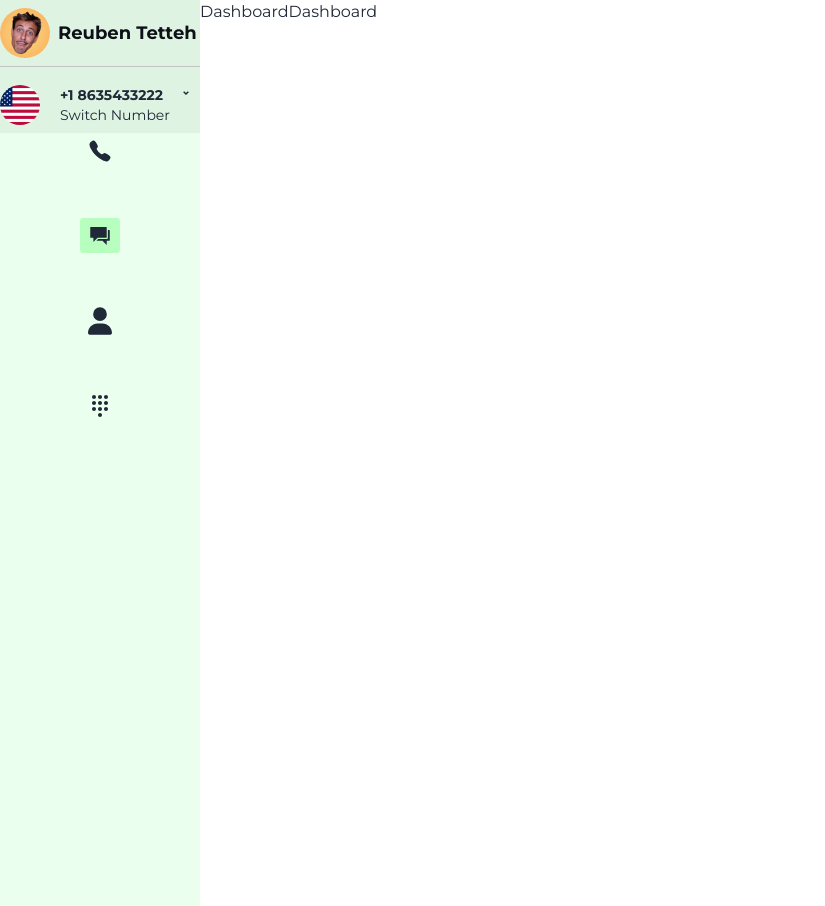
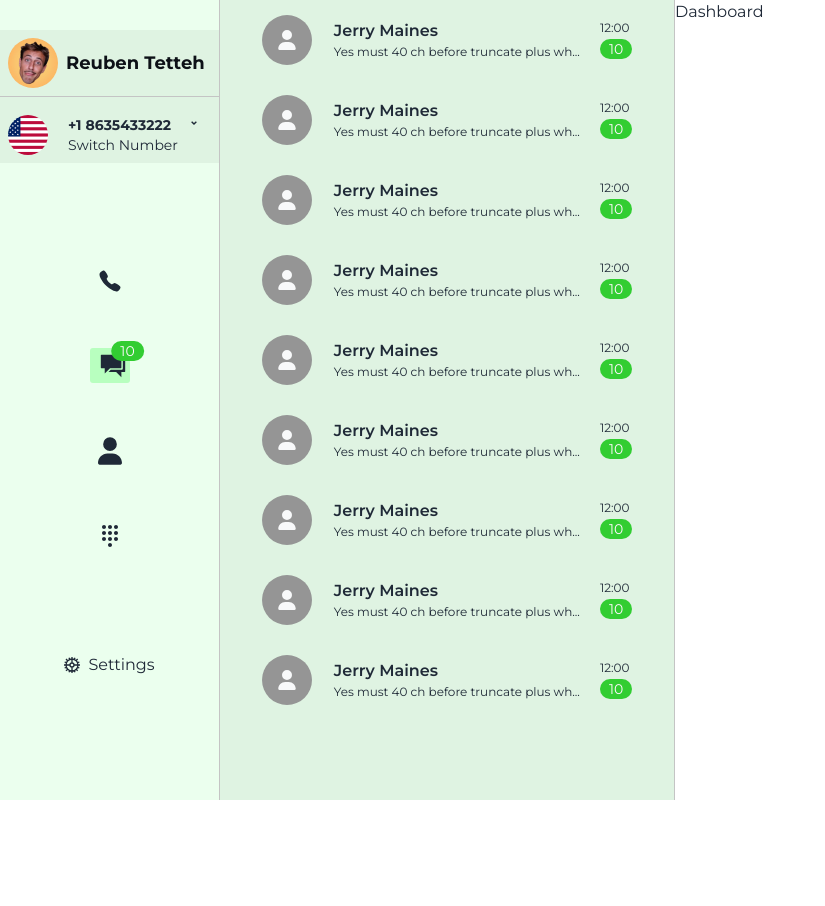
Before and after one commit to rkotchamp/coldbooth, a Next.js app: page /dashboard in a window 1280 px wide. Shown: the whole page, without its empty margins (0-825 px from the left). After the commit the page ends 800 px from the top, so only its background shows below. Built offline with nearby package versions, Linux system fonts and the light colour scheme.

Commit message:
crerated the panel chat ui

```diff
--- /dev/null
+++ b/app/components/Messages/AllMesssages/AllMessageUsers.js
@@ -0,0 +1,17 @@
+import MessageUsers from "../messageUsers/MessageUsers";
+
+export default function AllMessageUsers() {
+  return (
+    <div>
+      <MessageUsers />
+      <MessageUsers />
+      <MessageUsers />
+      <MessageUsers />
+      <MessageUsers />
+      <MessageUsers />
+      <MessageUsers />
+      <MessageUsers />
+      <MessageUsers />
+    </div>
+  );
+}
--- /dev/null
+++ b/app/components/Messages/messageUsers/MessageUsers.js
@@ -0,0 +1,28 @@
+import { FaUser } from "react-icons/fa6";
+
+export default function MessageUsers() {
+  return (
+    <div className="flex h-[70px] w-full items-center justify-center gap-[22px] p-10 hover:bg-[--inside-app-bg-color]">
+      <div className="flex h-[50px] w-[50px] items-center justify-center rounded-[50px] bg-[--gray-dark-color]">
+        <FaUser className="text-[20px] text-[--gray-white-color]" />
+      </div>
+
+      {/* User Name and Message Plus time */}
+      <div className="flex items-center justify-between gap-5">
+        <div>
+          <p className="mid-bold-user-name-fonts">Jerry Maines</p>
+          <p className="small-supporting-fonts">
+            Yes must 40 ch before truncate plus wh...
+          </p>
+        </div>
+
+        <div>
+          <p className="small-supporting-fonts">12:00</p>
+          <span className="badge indicator-item badge-secondary border-none bg-[--cta-green-color]">
+            10
+          </span>
+        </div>
+      </div>
+    </div>
+  );
+}
--- a/app/components/PanelOneIcons/PanelOneIcons.js
+++ b/app/components/PanelOneIcons/PanelOneIcons.js
@@ -10,7 +10,12 @@ export default function PanelOneIcons() {
         <IoCall className="text-[30px]" />
       </div>
       <div className="flex h-[var(--iconsActive-height)] w-[var(--iconsActive-width)] items-center rounded-[3px] bg-[var(--active-hover-green-bg-color)] p-2">
-        <IoMdChatboxes className="text-[30px]" />
+        <span className="indicator">
+          <IoMdChatboxes className="text-[30px]" />
+          <span className="badge indicator-item badge-secondary border-none bg-[--cta-green-color]">
+            10
+          </span>
+        </span>
       </div>
 
       <div className="flex h-[var(--iconsActive-height)] w-[var(--iconsActive-width)] items-center rounded-[3px] p-2">
--- /dev/null
+++ b/app/components/SettingsPane/SettingsPane.js
@@ -0,0 +1,10 @@
+import { GrSettingsOption } from "react-icons/gr";
+
+export default function SettingsPane() {
+  return (
+    <div className="flex items-center gap-2">
+      <GrSettingsOption />
+      <p>Settings</p>
+    </div>
+  );
+}
--- a/app/components/SwitchNumberBtn/SwitchNumber.js
+++ b/app/components/SwitchNumberBtn/SwitchNumber.js
@@ -4,7 +4,7 @@ import { RiArrowDropUpLine } from "react-icons/ri";
 
 export default function SwitchNumberBtn() {
   return (
-    <div className="flex w-[var(--first-panel-width)] items-center gap-5 bg-[var(--chat-panel-green-bg-color)] py-2">
+    <div className="flex w-[var(--first-panel-width)] items-center gap-5 bg-[var(--chat-panel-green-bg-color)] p-2">
       <div className="h-[40px] w-[40px] rounded-[50px]">
         <Image
           src="/images/usFlag.png"
--- a/app/components/userProfile/UserProfile.js
+++ b/app/components/userProfile/UserProfile.js
@@ -2,7 +2,7 @@ import Image from "next/image";
 
 export default function UserProfile() {
   return (
-    <div className="flex items-center gap-2 border-b-[1px] border-[var(--gray-light-border-color)] py-2">
+    <div className="flex items-center gap-2 border-b-[1px] border-[var(--gray-light-border-color)] p-2">
       <div className="h-[50px] w-[50px] rounded-[50px]">
         <Image
           src="/images/macLou.JPG"
--- a/app/dashboard/page.js
+++ b/app/dashboard/page.js
@@ -1,24 +1,31 @@
 "use client";
-
 import { GiHamburgerMenu } from "react-icons/gi";
 import SwitchNumberBtn from "@/app/components/SwitchNumberBtn/SwitchNumber";
 import UserProfile from "@/app/components/userProfile/UserProfile";
 import PanelOneIcons from "@/app/components/PanelOneIcons/PanelOneIcons";
+import SettingsPane from "@/app/components/SettingsPane/SettingsPane";
+import AllMessageUsers from "@/app/components/Messages/AllMesssages/AllMessageUsers";
 
 export default function Dashboard() {
   return (
     <main className="flex">
-      <section className="flex h-[var(--panel-heights)] w-[var(--first-panel-width)] flex-col items-center bg-[var(--inside-app-bg-color)]">
+      {/* First Panel */}
+      <section className="flex h-[var(--panel-heights)] w-[var(--first-panel-width)] flex-col items-center gap-[100px] overflow-hidden border-r-[1px] border-[var(--gray-light-border-color)] bg-[var(--inside-app-bg-color)] pt-[30px]">
         <div className="flex w-full flex-col justify-between gap-[10px] bg-[var(--chat-panel-green-bg-color)]">
           <GiHamburgerMenu className="xs:block sm:block md:hidden lg:hidden xl:hidden 2xl:hidden" />
           <UserProfile />
           <SwitchNumberBtn />
         </div>
         <PanelOneIcons />
+        <SettingsPane />
       </section>
-      <section>
-        <h1>Dashboard</h1>
+
+      {/* Second Panel */}
+      <section className="h-[var(--panel-heights)] w-[var(--second-panel-width)] border-r-[1px] border-[var(--gray-light-border-color)] bg-[var(--chat-panel-green-bg-color)]">
+        <AllMessageUsers />
       </section>
+
+      {/* Third Panel */}
       <section>
         <h1>Dashboard</h1>
       </section>
--- a/app/globals.css
+++ b/app/globals.css
@@ -48,11 +48,11 @@
   --extrabold-font-weight: 800;
 
   /* components sizes */
-  --first-panel-width: 200px;
+  --first-panel-width: 220px;
   --second-panel-width: 455px;
   --third-panel-width: 833px;
 
-  --panel-heights: 906px;
+  --panel-heights: 100vh;
   --iconsActive-width: 40px;
   --iconsActive-height: 35px;
 }
@@ -68,6 +68,15 @@
     font-weight: var(--bold-font-weight);
     font-size: var(--insideApp-headers-font);
     color: var(--text-black-color);
+  }
+
+  .small-supporting-fonts {
+    font-size: var(--low-small-smallFont);
+  }
+
+  .mid-bold-user-name-fonts {
+    font-weight: var(--medium-font-weight);
+    font-size: var(--reg-normal-normFont);
   }
 
   @media (min-width: 320px) {
```
